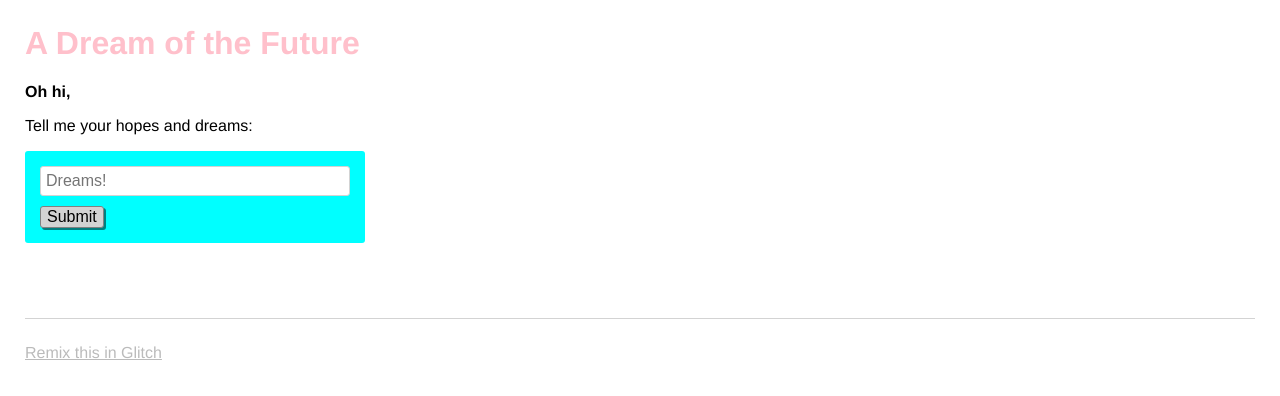
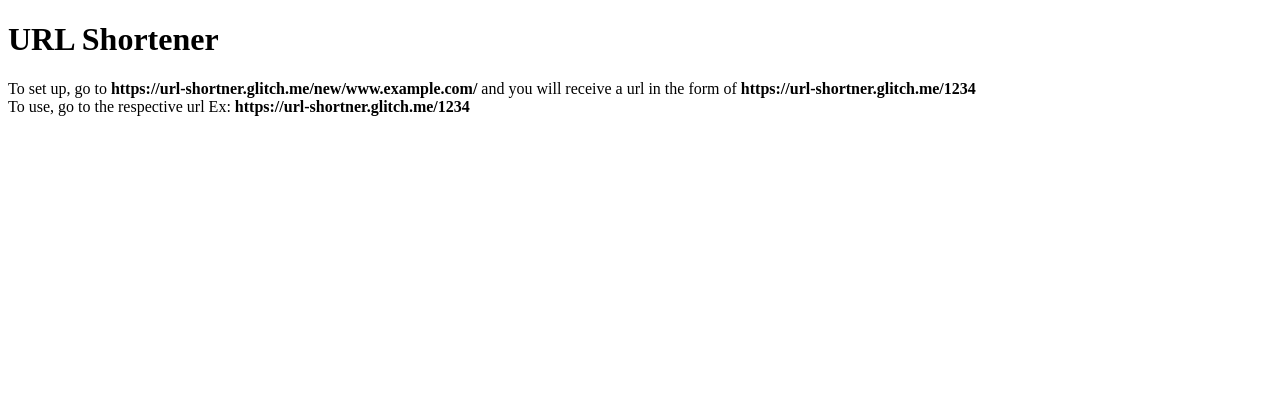
Before and after one commit to modakshantanu/url-shortener, a website: page views/index.html in a window 1280 px wide. Drawn offline with nearby package versions, Linux system fonts and the light colour scheme; no server answers.

Commit message:
📙🍢 Updated with Glitch

```diff
--- a/package.json
+++ b/package.json
@@ -2,7 +2,6 @@
   "//1": "describes your app and its dependencies",
   "//2": "https://docs.npmjs.com/files/package.json",
   "//3": "updating this file will download and update your packages",
-
   "name": "my-glitch-app",
   "version": "0.0.1",
   "description": "What am I about?",
@@ -11,7 +10,8 @@
     "start": "node server.js"
   },
   "dependencies": {
-    "express": "^4.16.2"
+    "express": "^4.16.2",
+    "mongodb": "^3.0.1"
   },
   "engines": {
     "node": "8.x"
--- a/public/style.css
+++ /dev/null
@@ -1,82 +0,0 @@
-/* styles */
-/* called by your view template */
-
-/* You might want to try something fancier: */
-/* less: http://lesscss.org/ */
-
-* {
-  box-sizing: border-box;
-}
-
-body {
-  font-family: helvetica, arial, sans-serif;
-  margin: 25px;
-}
-
-h1 {
-  font-weight: bold;
-  color: pink;
-}
-
-.bold {
-  font-weight: bold;
-}
-
-p {
-  max-width: 600px;
-}
-
-form {
-  margin-bottom: 25px;
-  padding: 15px;
-  background-color: cyan;
-  display: inline-block;
-  width: 100%;
-  max-width: 340px;
-  border-radius: 3px;
-}
-
-input {
-  display: block;
-  margin-bottom: 10px;
-  padding: 5px;
-  width: 100%;
-  border: 1px solid lightgrey;
-  border-radius: 3px;
-  font-size: 16px;
-}
-
-button {
-  font-size: 16px;
-  border-radius: 3px;
-  background-color: lightgrey;
-  border: 1px solid grey;
-  box-shadow: 2px 2px teal;
-  cursor: pointer;
-}
-
-button:hover {
-  background-color: yellow;
-}
-
-button:active {
-  box-shadow: none;
-}
-
-li {
-  margin-bottom: 5px;
-}
-
-footer {
-  margin-top: 50px;
-  padding-top: 25px;
-  border-top: 1px solid lightgrey;
-}
-
-footer > a {
-  color: #BBBBBB;
-}
-
-.nicejob {
-  text-decoration: line-through;
-}
--- a/views/index.html
+++ b/views/index.html
@@ -10,45 +10,16 @@
 <!DOCTYPE html>
 <html>
   <head>
-    <title>Welcome to Glitch!</title>
-    <meta name="description" content="A cool thing made with Glitch">
-    <link id="favicon" rel="icon" href="https://glitch.com/edit/favicon-app.ico" type="image/x-icon">
-    <meta charset="utf-8">
-    <meta http-equiv="X-UA-Compatible" content="IE=edge">
-    <meta name="viewport" content="width=device-width, initial-scale=1">
-    <link rel="stylesheet" href="/style.css">
+    <title>URL Shortener</title>
   </head>
   <body>
-    <header>
-      <h1>
-        A Dream of the Future
-      </h1>
-    </header>
+    <h1>
+      URL Shortener
+    </h1>
 
-    <main>
-      <p class="bold">Oh hi,</p>
-      <p>Tell me your hopes and dreams:</p>
-      <form>
-        <input type="text" maxlength="100" placeholder="Dreams!">
-        <button type="submit">Submit</button>
-      </form>
-      <section class="dreams">
-        <ul id="dreams">
-        </ul>
-      </section>
-    </main>
-
-    <footer>
-      <a href="https://glitch.com">
-        Remix this in Glitch
-      </a>
-    </footer>
-
-    <!-- Your web-app is https, so your scripts need to be too -->
-    <script src="https://code.jquery.com/jquery-2.2.1.min.js"
-            integrity="sha256-gvQgAFzTH6trSrAWoH1iPo9Xc96QxSZ3feW6kem+O00="
-            crossorigin="anonymous"></script>
-    <script src="/client.js"></script>
+    To set up, go to <b>https://url-shortner.glitch.me/new/www.example.com/</b> and you will receive a url in the form of <b>https://url-shortner.glitch.me/1234</b>
+    <br>
+    To use, go to the respective url Ex: <b>https://url-shortner.glitch.me/1234</b>
 
   </body>
 </html>
```
Also changed, not shown: server.js (+140 -12 lines), .config/configstore/update-notifier-npm.json.
